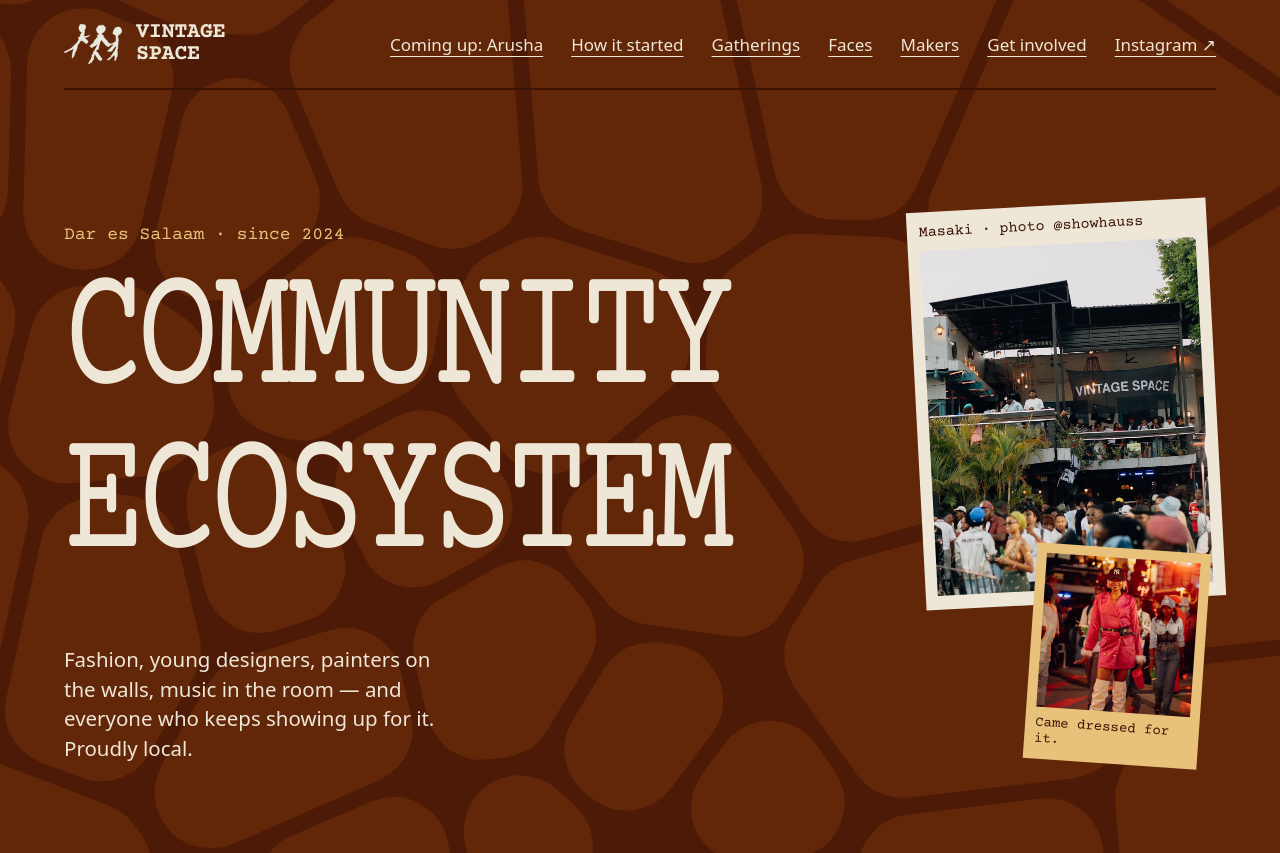
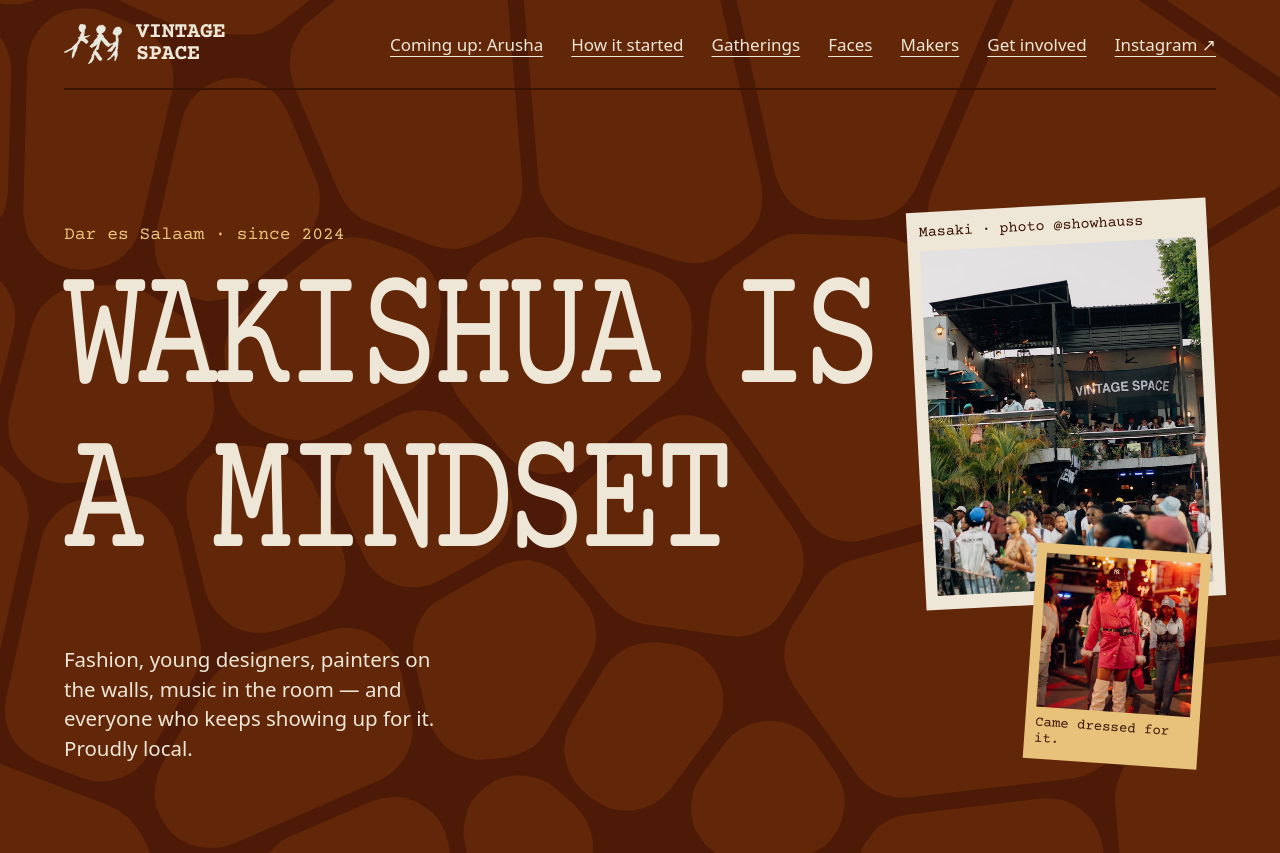
Before and after one commit to Raheemcodesfr/Vintage-Space---Website-project, a plain HTML site: page index.html in a window 1280 px wide. Shown: the top 853 px of the page. Drawn offline with nearby package versions, Linux system fonts and the light colour scheme; a web font is replaced by a local one.

Commit message:
Update index.html

```diff
--- a/index.html
+++ b/index.html
@@ -84,8 +84,8 @@ figcaption{font-family:'Courier Prime',monospace;font-size:15px}
     <div style="flex:999 1 560px;min-width:0">
       <p class="eyebrow" style="margin-bottom:56px">Dar es Salaam · since 2024</p>
       <h1 class="type" style="margin:0;font-weight:400;font-size:clamp(56px,10.5vw,168px);line-height:.92;letter-spacing:-.05em">
-        <span class="tall">COMMUNITY</span>
-        <span class="tall">ECOSYSTEM</span>
+        <span class="tall">WAKISHUA IS</span>
+        <span class="tall">A MINDSET</span>
       </h1>
       <p style="margin:56px 0 0;max-width:34ch;font-size:clamp(19px,1.6vw,23px);line-height:1.45">Fashion, young designers, painters on the walls, music in the room — and everyone who keeps showing up for it. Proudly local.</p>
     </div>
```
